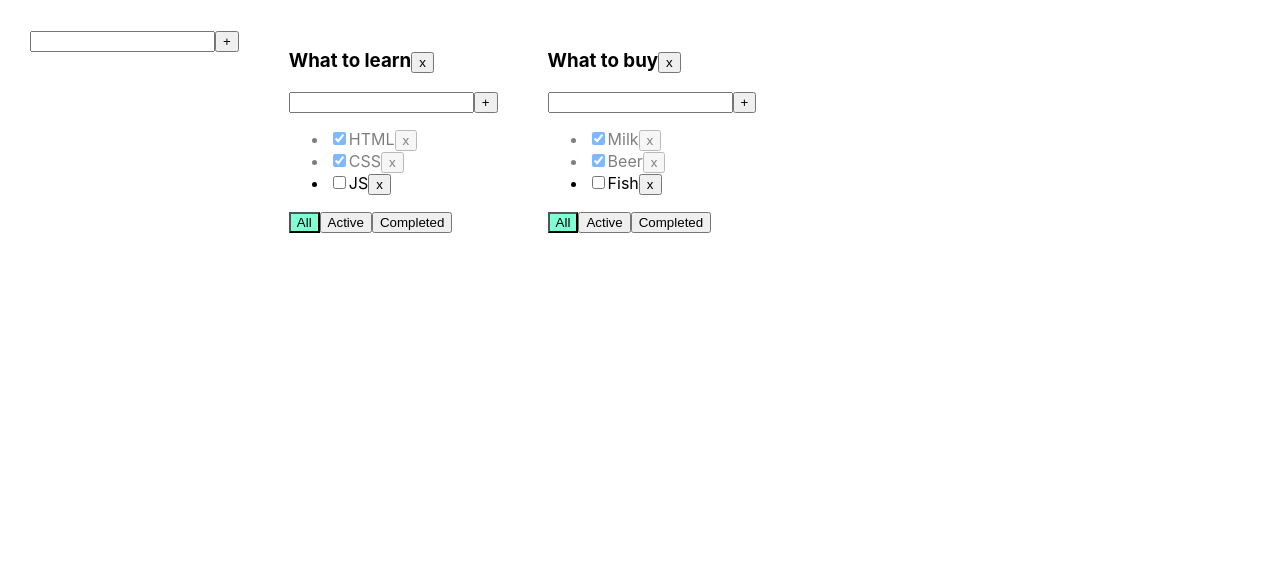
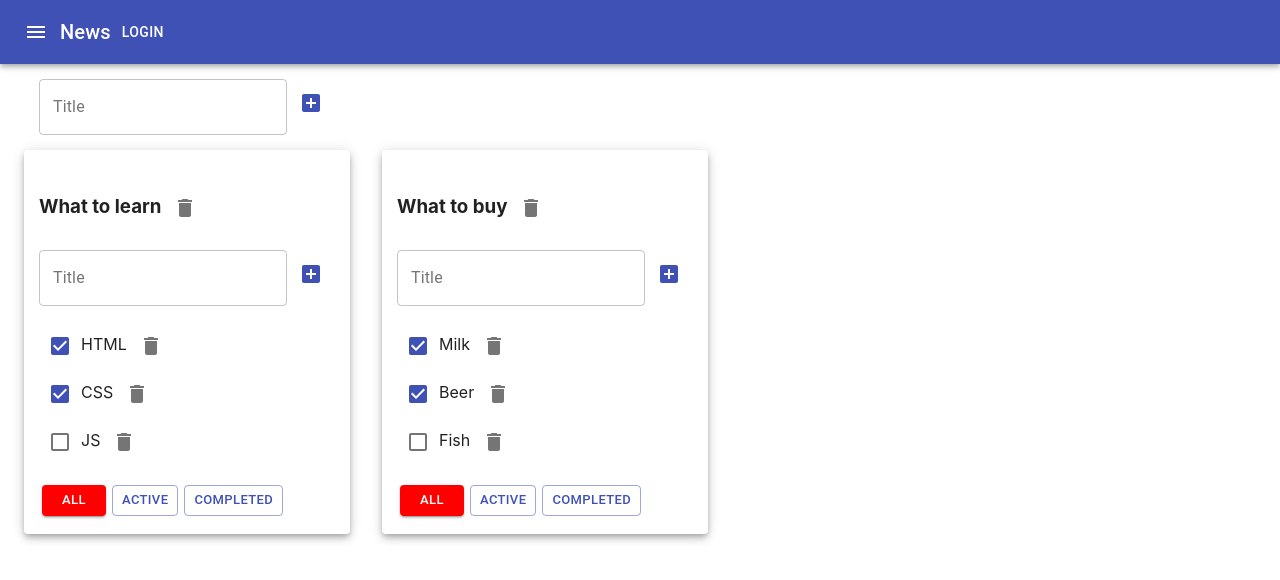
Before and after one commit to marygrishchuk/it-incubator-todolist-ts, a React (Create React App) app: page / in a window 1280 px wide. Shown: the top 580 px of the page. Built offline with nearby package versions, Linux system fonts and the light colour scheme.

Commit message:
Material UI has been used (7)

```diff
--- a/package.json
+++ b/package.json
@@ -4,6 +4,8 @@
   "private": true,
   "homepage": "http://marygrishchuk.github.io/it-incubator-todolist-ts",
   "dependencies": {
+    "@material-ui/core": "^4.11.0",
+    "@material-ui/icons": "^4.9.1",
     "@testing-library/jest-dom": "^4.2.4",
     "@testing-library/react": "^11.1.0",
     "@testing-library/user-event": "^7.1.2",
--- a/src/AddItemForm.tsx
+++ b/src/AddItemForm.tsx
@@ -1,4 +1,6 @@
 import React, {ChangeEvent, KeyboardEvent, useState} from "react";
+import {IconButton, TextField} from '@material-ui/core';
+import {AddBox} from "@material-ui/icons";
 
 type AddItemFormPropsType = {
     addItem: (title: string) => void
@@ -31,14 +33,16 @@ export function AddItemForm(props: AddItemFormPropsType) {
 
     return (
         <div>
-            <input
+            <TextField
+                variant={"outlined"}
                 value={title}
                 onChange={onChangeTitle}
                 onKeyPress={onAddItemKeyPress}
-                className={error ? "error" : ""}
+                error={!!error}
+                label={"Title"}
+                helperText={error}
             />
-            <button onClick={onAddItemClick}>+</button>
-            {error && <div className={"error-message"}>{error}</div>}
+            <IconButton color={"primary"} onClick={onAddItemClick}><AddBox/></IconButton>
         </div>
     )
 }
--- a/src/App.css
+++ b/src/App.css
@@ -1,24 +1,24 @@
-.App {
-    padding: 30px;
-    display: flex;
-}
+/*.App {*/
+/*    padding: 30px;*/
+/*    display: flex;*/
+/*}*/
 
-.App > div {
-    margin-right: 50px;
-}
+/*.App > div {*/
+/*    margin-right: 50px;*/
+/*}*/
 
-.error {
-    border: 1px solid red
-}
+/*.error {*/
+/*    border: 1px solid red*/
+/*}*/
 
-.error-message {
-    color: red
-}
+/*.error-message {*/
+/*    color: red*/
+/*}*/
 
-.active {
-    background-color: aquamarine;
-}
+/*.active {*/
+/*    background-color: aquamarine;*/
+/*}*/
 
-.is-done {
-    opacity: 0.5;
-}
+/*.is-done {*/
+/*    opacity: 0.5;*/
+/*}*/
--- a/src/App.tsx
+++ b/src/App.tsx
@@ -3,6 +3,8 @@ import './App.css';
 import {TodoList} from "./TodoList";
 import {v1} from "uuid";
 import {AddItemForm} from "./AddItemForm";
+import {AppBar, Button, Container, Grid, IconButton, Paper, Toolbar, Typography} from "@material-ui/core";
+import {Menu} from "@material-ui/icons";
 
 export type TaskType = {
     id: string
@@ -82,13 +84,12 @@ function App() {
             todoList.filter = value
             setTodoLists([...todoLists])
         }
-        // setFilter(value);
     }
 
     function removeTodoList(todoListId: string) {
         setTodoLists(todoLists.filter(tl => tl.id !== todoListId))
         delete tasks[todoListId]
-        setTasks({...tasks}) //перерисовка после удаления тасок удаленного тодолиста необязательна!
+        setTasks({...tasks})
     }
 
     function addTodoList(title: string) {
@@ -100,7 +101,7 @@ function App() {
         setTasks({
             ...tasks, [newTodoListID]: []
         })
-    }  //добавляем и сам тодолист (в начало), и массив для его тасок!
+    }
 
     function changeTodoListTitle(todoListId: string, title: string) {
         const todoList = todoLists.find(tl => tl.id === todoListId)
@@ -112,22 +113,39 @@ function App() {
 
     return (
         <div className="App">
+            <AppBar position="static">
+                <Toolbar>
+                    <IconButton edge="start" color="inherit" aria-label="menu">
+                        <Menu/>
+                    </IconButton>
+                    <Typography variant="h6">
+                        News
+                    </Typography>
+                    <Button color="inherit">Login</Button>
+                </Toolbar>
+            </AppBar>
+            <Container fixed>
+                <Grid container style={{padding: "15px"}}>
                     <AddItemForm addItem={addTodoList}/>
+                </Grid>
+                <Grid container spacing={4}>
                     {
                         todoLists.map(tl => {
 
-                    let tasksForToDoList = tasks[tl.id];   //вариант для "all". И "tl.id" = todoListId1 либо todoListId2 (он же - Массив)
-                    if (tl.filter === "completed") {   //вариант для "completed"
+                            let tasksForToDoList = tasks[tl.id];
+                            if (tl.filter === "completed") {
                                 tasksForToDoList = tasksForToDoList.filter(t => t.isDone === true)
                             }
-                    if (tl.filter === "active") {      //вариант для "active"
+                            if (tl.filter === "active") {
                                 tasksForToDoList = tasksForToDoList.filter(t => t.isDone === false)
                             }
 
                             return (
+                                <Grid item>
+                                    <Paper elevation={5} style={{padding: "15px"}}>
                                         <TodoList
-                            key={tl.id}   //"tl.id" = todoListId1 либо todoListId2 (он же - Массив)
-                            id={tl.id}    //"tl.id" = todoListId1 либо todoListId2 (он же - Массив)
+                                            key={tl.id}
+                                            id={tl.id}
                                             title={tl.title}
                                             tasks={tasksForToDoList}
                                             addTask={addTask}
@@ -135,14 +153,17 @@ function App() {
                                             changeFilter={changeFilter}
                                             changeTaskStatus={changeTaskStatus}
                                             changeTaskTitle={changeTaskTitle}
-                            filter={tl.filter}  //нельзя просто filter, т.к. не будет меняться стиль кнопок фильтра
+                                            filter={tl.filter}
                                             removeTodoList={removeTodoList}
                                             changeTodoListTitle={changeTodoListTitle}
                                         />
+                                    </Paper>
+                                </Grid>
                             )
                         })
                     }
-
+                </Grid>
+            </Container>
         </div>
     );
 }
--- a/src/EditableSpan.tsx
+++ b/src/EditableSpan.tsx
@@ -1,4 +1,5 @@
 import React, {ChangeEvent, KeyboardEvent, useState} from "react";
+import {TextField} from "@material-ui/core";
 
 type EditableSpanPropsType = {
     title: string
@@ -33,7 +34,8 @@ export function EditableSpan(props: EditableSpanPropsType) {
 
     return (
         editMode
-            ? <input
+            ?
+            <TextField
                 value={title}
                 autoFocus={true}
                 onBlur={offEditMode}
--- a/src/TodoList.tsx
+++ b/src/TodoList.tsx
@@ -3,6 +3,8 @@ import {FilterValuesType, TaskType} from "./App";
 import {ChangeEvent} from 'react';
 import {AddItemForm} from "./AddItemForm";
 import {EditableSpan} from "./EditableSpan";
+import {Button, Checkbox, IconButton} from "@material-ui/core";
+import {Delete} from "@material-ui/icons";
 
 type PropsType = {
     id: string
@@ -55,10 +57,9 @@ export function TodoList(props: PropsType) {
             }
 
             return <li key={t.id} className={t.isDone ? "is-done" : ""}>
-                <input type="checkbox" onChange={changeStatus} checked={t.isDone}/>
-               <EditableSpan title={t.title} changeTitle={changeTitle}/>
-                {/*<span>{t.title}</span>*/}
-                <button onClick={onRemoveTaskClick}>x</button>
+                <Checkbox onChange={changeStatus} checked={t.isDone} color={"primary"}/>
+                <EditableSpan title={t.title} changeTitle={changeTitle}/>
+                <IconButton onClick={onRemoveTaskClick}><Delete/></IconButton>
             </li>
         }
     )
@@ -66,23 +67,35 @@ export function TodoList(props: PropsType) {
     return (
         <div>
             <h3>
-            <EditableSpan title={props.title} changeTitle={changeTodoListTitle}/>
-                <button onClick={removeTodoList}>x</button>
+                <EditableSpan title={props.title} changeTitle={changeTodoListTitle}/>
+                <IconButton onClick={removeTodoList}><Delete/></IconButton>
             </h3>
             <AddItemForm addItem={addTask}/>
-            <ul>
+            <ul style={{listStyle: "none", padding: "0"}}>
                 {tasks}
             </ul>
             <div>
-                <button className={props.filter === "all" ? "active" : ""}
-                        onClick={onAllFilterClick}>All
-                </button>
-                <button className={props.filter === "active" ? "active" : ""}
-                        onClick={onActiveFilterClick}>Active
-                </button>
-                <button className={props.filter === "completed" ? "active" : ""}
-                        onClick={onCompletedFilterClick}>Completed
-                </button>
+                <Button
+                    style={{margin: "3px", backgroundColor: "red"}}
+                    size={"small"}
+                    variant={props.filter === "all" ? "contained" : "outlined"}
+                    color={"primary"}
+                    onClick={onAllFilterClick}>All
+                </Button>
+                <Button
+                    style={{margin: "3px"}}
+                    size={"small"}
+                    variant={props.filter === "active" ? "contained" : "outlined"}
+                    color={"primary"}
+                    onClick={onActiveFilterClick}>Active
+                </Button>
+                <Button
+                    style={{margin: "3px"}}
+                    size={"small"}
+                    variant={props.filter === "completed" ? "contained" : "outlined"}
+                    color={"primary"}
+                    onClick={onCompletedFilterClick}>Completed
+                </Button>
             </div>
         </div>
     )
```
Also changed, not shown: 1 other file (tests, documents, lock files or other folders). Lines whose indentation alone changed are shown as unchanged.
